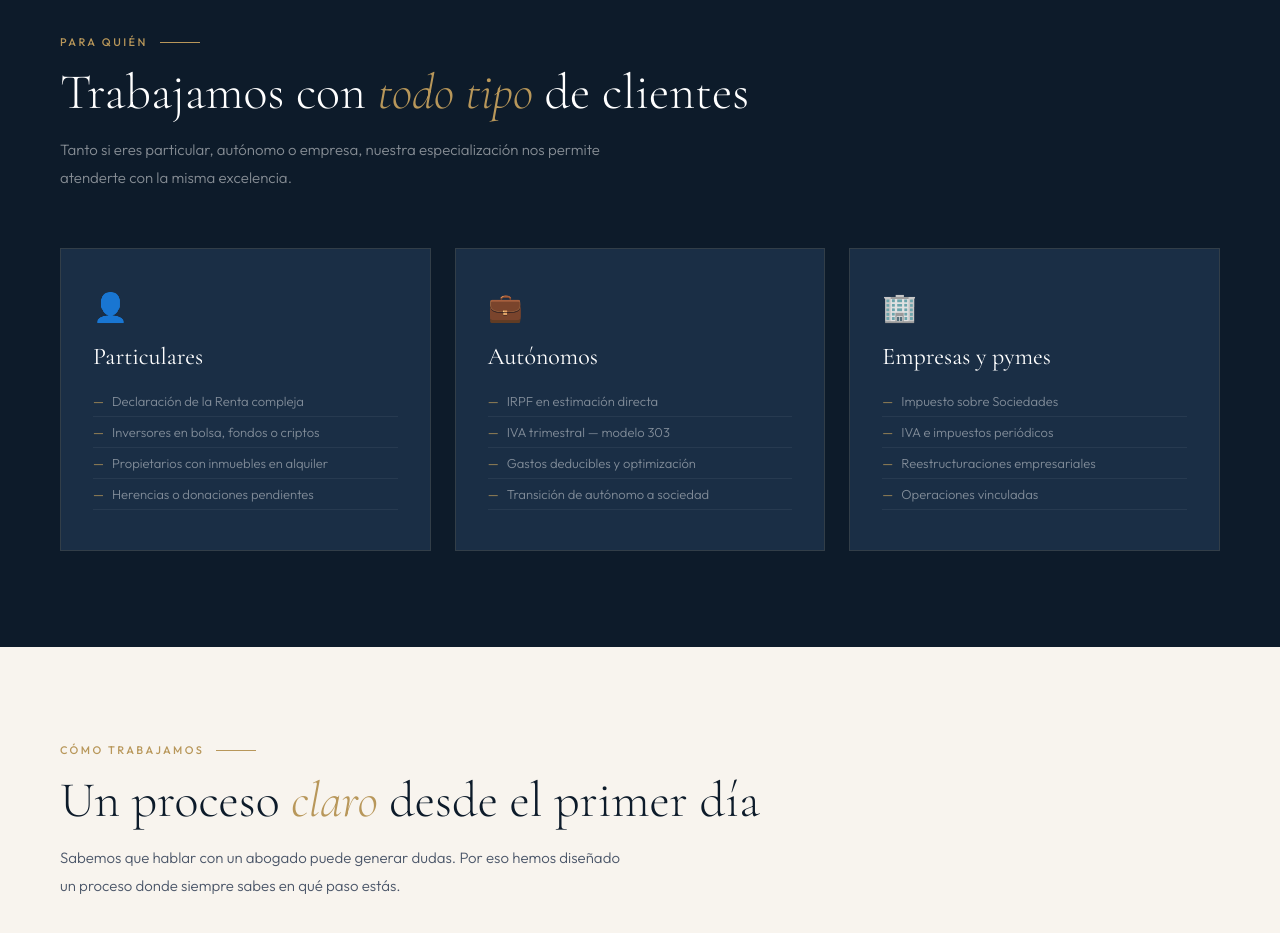
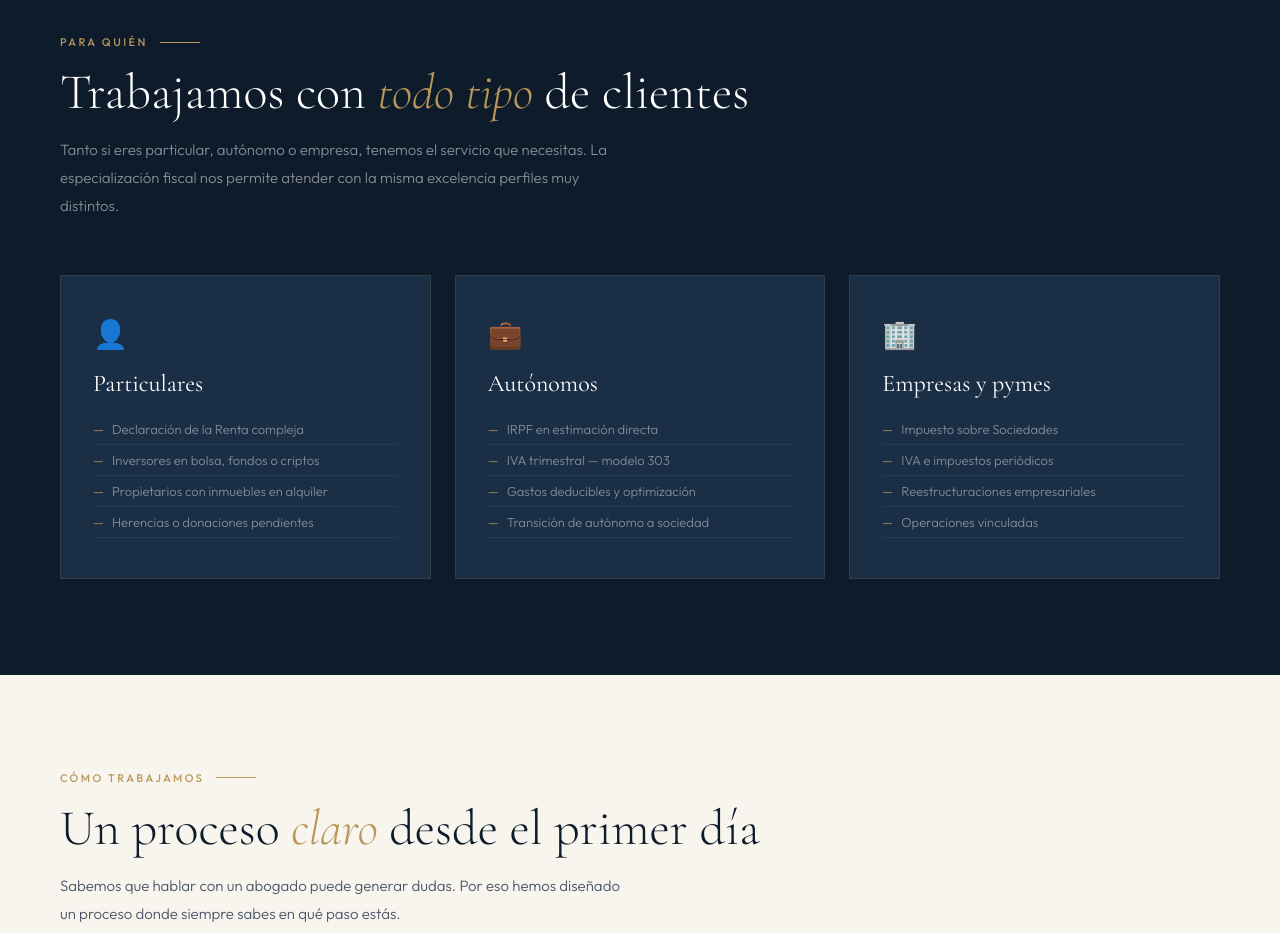
Before and after one commit to Ivanrm01/IRM-Abogados, a Next.js app: page /servicios in a window 1280 px wide. Shown: the part 1500-2433 px from the top of the page. Built offline with nearby package versions, Linux system fonts and the light colour scheme.

Commit message:
Update page.jsx

```diff
--- a/app/servicios/page.jsx
+++ b/app/servicios/page.jsx
@@ -72,7 +72,7 @@ export default function ServiciosPage() {
       <section className={styles.paraQuien}>
         <div className={styles.eyebrow2} style={{color:'var(--gold)'}}>Para quién</div>
         <h2 className={styles.sectionTitleLight}>Trabajamos con <em>todo tipo</em> de clientes</h2>
-        <p className={styles.pqIntro}>Tanto si eres particular, autónomo o empresa, nuestra especialización nos permite atenderte con la misma excelencia.</p>
+        <p className={styles.pqIntro}>Tanto si eres particular, autónomo o empresa, tenemos el servicio que necesitas. La especialización fiscal nos permite atender con la misma excelencia perfiles muy distintos.</p>
         <div className={styles.pqGrid}>
           {perfiles.map(p => (
             <div key={p.title} className={styles.pqCard}>
```
